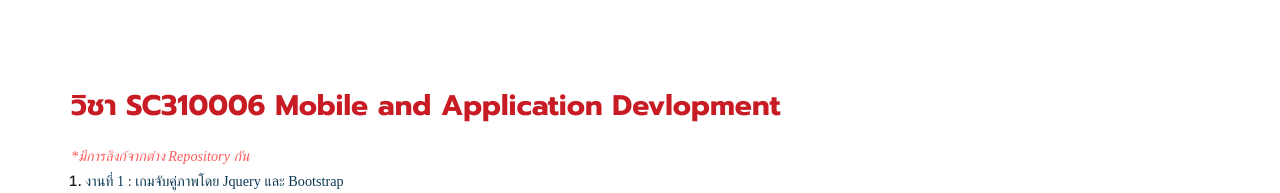
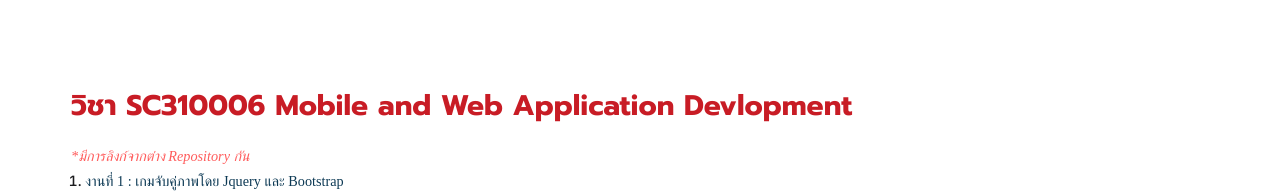
Before and after one commit to anuwat-thongkham/MobileApp, a plain HTML site: page index.html in a window 1280 px wide. Shown: the part 485-678 px from the top of the page. Drawn offline with nearby package versions, Linux system fonts and the light colour scheme; a web font is replaced by a local one.

Commit message:
fix incorrect word

```diff
--- a/index.html
+++ b/index.html
@@ -33,7 +33,7 @@
             </div>
         </div>
         <div class="wrapper">
-            <h1 class="header">วิชา SC310006 Mobile and Application Devlopment</h1>
+            <h1 class="header">วิชา SC310006 Mobile and Web Application Devlopment</h1>
             <p class="qoute">*มีการลิงก์จากต่าง Repository กัน</p>
             <div class="link-container">
                 <ol class="link">
```
Also changed, not shown: public/work1.html (+1 -1 lines).
